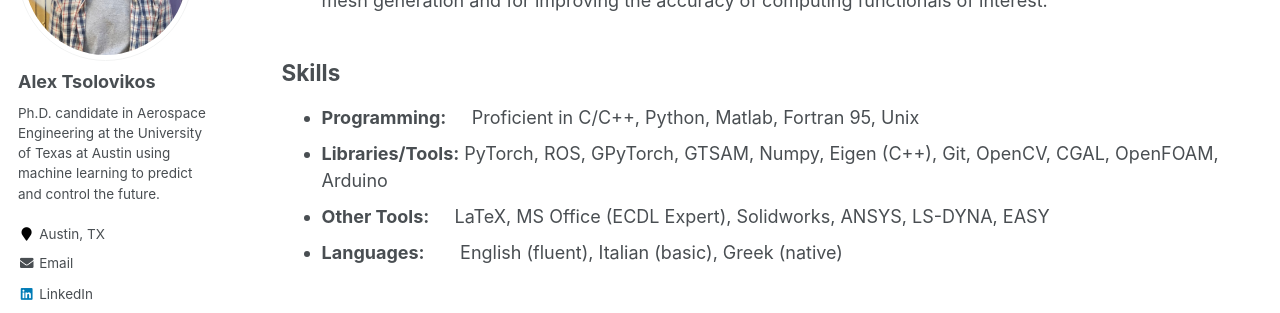
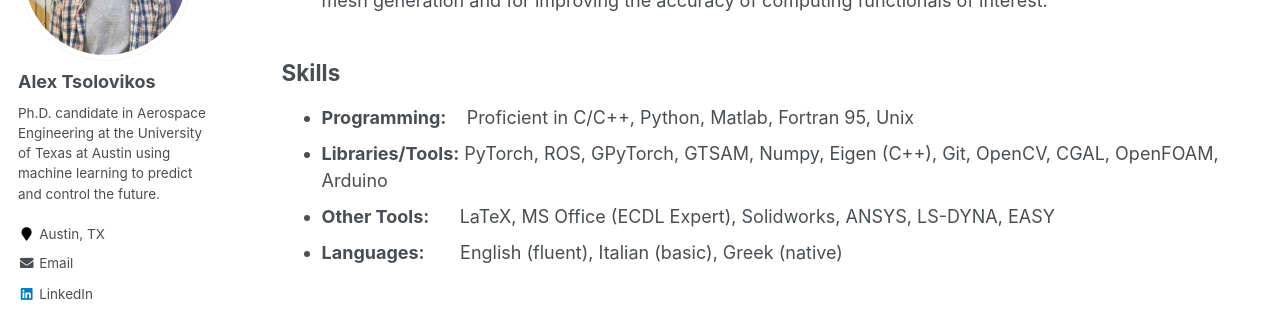
Before and after one commit to alextsolovikos/alextsolovikos.github.io, a Jekyll site: the page built from _pages/cv.md, in a window 1280 px wide and 900 px high, scrolled down 2147 px. Shown: the part 150-463 px from the top of the window. Built offline with Jekyll 4.4.1, drawn with Linux system fonts in a browser that asks for light colours; formulas are drawn with MathJax 3.

Commit message:
Update cv.md

```diff
--- a/_pages/cv.md
+++ b/_pages/cv.md
@@ -125,9 +125,9 @@ Athens
 |  |   |
 -->
 
-- **Programming:** &nbsp;&nbsp;&nbsp;&nbsp;Proficient in C/C++, Python, Matlab, Fortran 95, Unix
+- **Programming:** &nbsp;&nbsp;&nbsp;Proficient in C/C++, Python, Matlab, Fortran 95, Unix
 - **Libraries/Tools:** PyTorch, ROS, GPyTorch, GTSAM, Numpy, Eigen (C++), Git, OpenCV, CGAL, OpenFOAM, Arduino
-- **Other Tools:** &nbsp;&nbsp;&nbsp;&nbsp;LaTeX, MS Office (ECDL Expert), Solidworks, ANSYS, LS-DYNA, EASY
+- **Other Tools:** &nbsp;&nbsp;&nbsp;&nbsp;&nbsp;LaTeX, MS Office (ECDL Expert), Solidworks, ANSYS, LS-DYNA, EASY
 - **Languages:** &nbsp;&nbsp;&nbsp;&nbsp;&nbsp;&nbsp;English (fluent), Italian (basic), Greek (native)
 
 **Publications**
```
